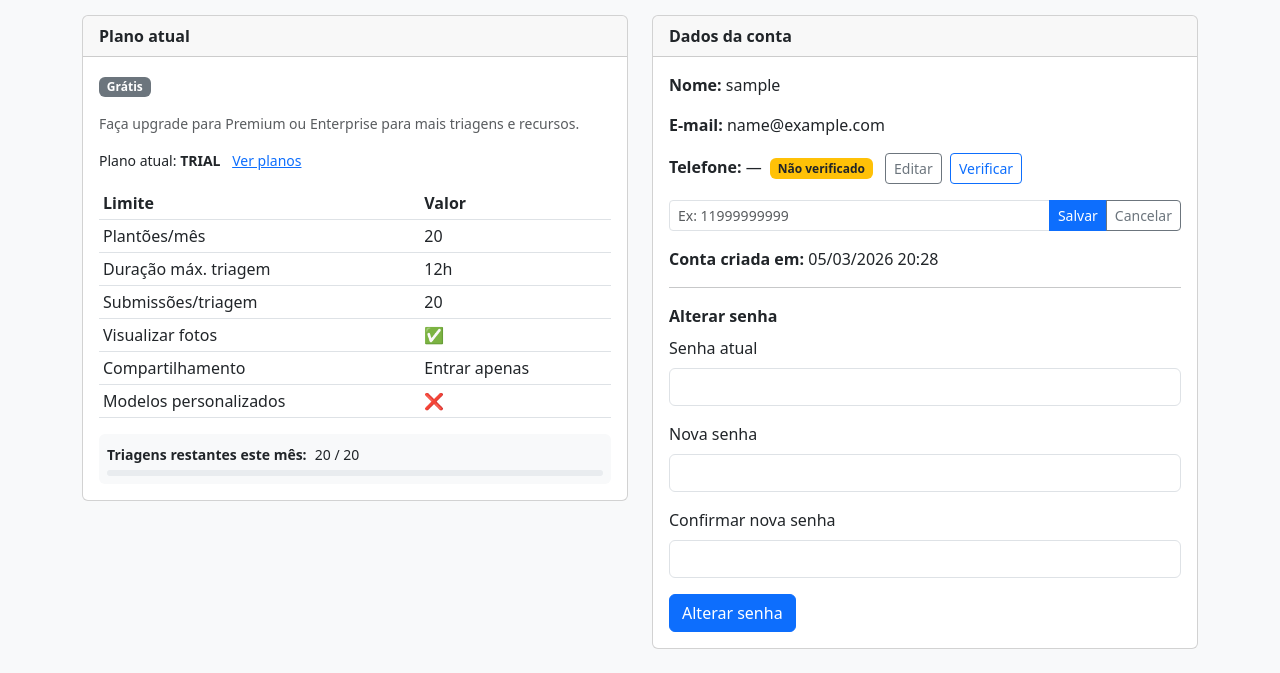
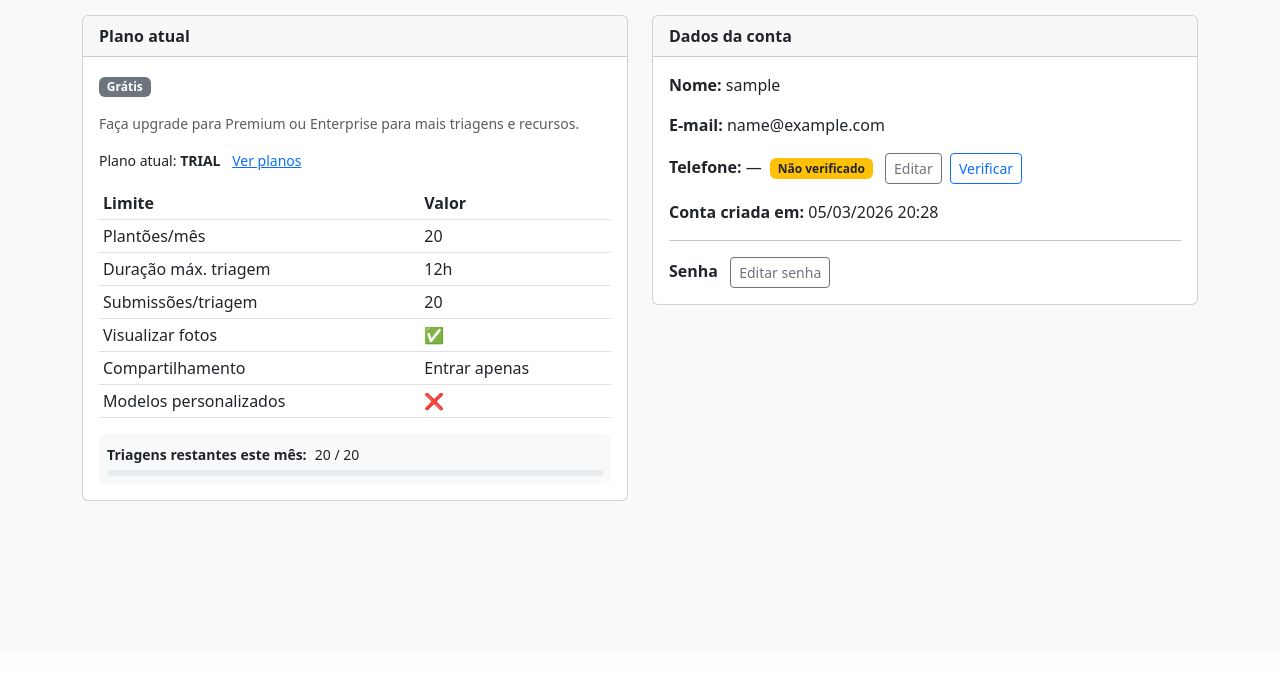
Before and after one commit to joaovsangali/saladetriagem, a Flask app: page /account/ in a window 1280 px wide. Shown: the part 148-821 px from the top of the page. After the commit the page ends 649 px from the top, so only its background shows below. Run offline with Flask 3, Linux system fonts and the light colour scheme; the visitor is signed in with stand-in values (Sample User, id 1); data that the repository does not hold is empty.

Commit message:
Update index.html

```diff
--- a/app/templates/account/index.html
+++ b/app/templates/account/index.html
@@ -24,6 +24,7 @@
           <p><span class="badge bg-secondary">Grátis</span></p>
           <p class="small text-muted">Faça upgrade para Premium ou Enterprise para mais triagens e recursos.</p>
         {% endif %}
+
         <p class="small">Plano atual: <strong>{{ current_user.plan_type|upper }}</strong>
           <a href="{{ url_for('plans.index') }}" class="ms-2">Ver planos</a>
         </p>
@@ -45,10 +46,16 @@
   <span class="small ms-1">
     {{ sessions_remaining }} / {{ limits.max_sessions_per_month }}
   </span>
+
   <div class="progress mt-1" style="height: 6px;">
     {% set pct = [(sessions_used / limits.max_sessions_per_month * 100)|int, 100]|min %}
-            <div class="progress-bar {% if pct >= 90 %}bg-danger{% elif pct >= 70 %}bg-warning{% else %}bg-success{% endif %}"
-                 style="width: {{ pct }}%"></div>
+    <div class="progress-bar
+      {% if pct >= 90 %}bg-danger
+      {% elif pct >= 70 %}bg-warning
+      {% else %}bg-success
+      {% endif %}"
+      style="width: {{ pct }}%">
+    </div>
   </div>
 </div>
       </div>
@@ -60,8 +67,10 @@
     <div class="card">
       <div class="card-header"><strong>Dados da conta</strong></div>
       <div class="card-body">
+
         <p><strong>Nome:</strong> {{ current_user.display_name }}</p>
         <p><strong>E-mail:</strong> {{ current_user.email }}</p>
+
         <p><strong>Telefone:</strong>
           {% if current_user.phone_verified_at %}
             {{ current_user.phone or '—' }}
@@ -70,52 +79,78 @@
             <span id="phone-display">
               {{ current_user.phone or '—' }}
               <span class="badge bg-warning text-dark ms-1">Não verificado</span>
+
               <button type="button" class="btn btn-sm btn-outline-secondary ms-2"
                       onclick="togglePhoneEdit(true)">
                 Editar
               </button>
+
               <a href="{{ url_for('auth.verify_phone') }}"
                  class="btn btn-sm btn-outline-primary ms-1">
                 Verificar
               </a>
             </span>
-            <span id="phone-edit" style="display:none">
-              <form method="POST" action="{{ url_for('account.update_phone') }}" class="mt-2">
+
+            <div id="phone-edit" style="display:none" class="mt-2">
+              <form method="POST" action="{{ url_for('account.update_phone') }}">
                 <input type="hidden" name="csrf_token" value="{{ csrf_token() }}">
                 <div class="input-group input-group-sm">
                   <input type="tel" name="phone" class="form-control"
                          value="{{ current_user.phone or '' }}"
                          placeholder="Ex: 11999999999" required>
+
                   <button type="submit" class="btn btn-primary">Salvar</button>
+
                   <button type="button" class="btn btn-outline-secondary"
                           onclick="togglePhoneEdit(false)">
                     Cancelar
                   </button>
                 </div>
               </form>
-            </span>
+            </div>
           {% endif %}
         </p>
+
         <p><strong>Conta criada em:</strong> {{ current_user.created_at|datefmt }}</p>
 
         <hr>
-        <p class="mb-2"><strong>Alterar senha</strong></p>
+
+        {# SENHA - NOVO PADRÃO #}
+        <div id="password-display">
+          <strong>Senha</strong>
+          <button class="btn btn-sm btn-outline-secondary ms-2"
+                  onclick="togglePasswordEdit(true)">
+            Editar senha
+          </button>
+        </div>
+
+        <div id="password-edit" style="display:none" class="mt-3">
           <form method="post" action="{{ url_for('account.change_password') }}">
             <input type="hidden" name="csrf_token" value="{{ csrf_token() }}">
-          <div class="mb-3">
-            <label class="form-label">Senha atual</label>
-            <input type="password" name="current_password" class="form-control" required>
+
+            <div class="mb-2">
+              <label class="form-label small">Senha atual</label>
+              <input type="password" name="current_password" class="form-control form-control-sm" required>
             </div>
-          <div class="mb-3">
-            <label class="form-label">Nova senha</label>
-            <input type="password" name="new_password" class="form-control" required minlength="8">
+
+            <div class="mb-2">
+              <label class="form-label small">Nova senha</label>
+              <input type="password" name="new_password" class="form-control form-control-sm" required minlength="8">
             </div>
-          <div class="mb-3">
-            <label class="form-label">Confirmar nova senha</label>
-            <input type="password" name="confirm_password" class="form-control" required minlength="8">
+
+            <div class="mb-2">
+              <label class="form-label small">Confirmar nova senha</label>
+              <input type="password" name="confirm_password" class="form-control form-control-sm" required minlength="8">
             </div>
-          <button type="submit" class="btn btn-primary">Alterar senha</button>
+
+            <button type="submit" class="btn btn-primary btn-sm">Salvar</button>
+            <button type="button" class="btn btn-outline-secondary btn-sm"
+                    onclick="togglePasswordEdit(false)">
+              Cancelar
+            </button>
           </form>
+        </div>
+
       </div>
     </div>
   </div>
@@ -128,9 +163,15 @@ function togglePhoneEdit(show) {
   document.getElementById('phone-display').style.display = show ? 'none' : '';
   document.getElementById('phone-edit').style.display = show ? '' : 'none';
 }
+
+function togglePasswordEdit(show) {
+  document.getElementById('password-display').style.display = show ? 'none' : '';
+  document.getElementById('password-edit').style.display = show ? '' : 'none';
+}
+
 document.addEventListener('DOMContentLoaded', function () {
-  var el = document.getElementById('phone-edit');
-  if (el) el.style.display = 'none';
+  togglePhoneEdit(false);
+  togglePasswordEdit(false);
 });
 </script>
 {% endblock %}
```
Lines whose indentation alone changed are shown as unchanged.
